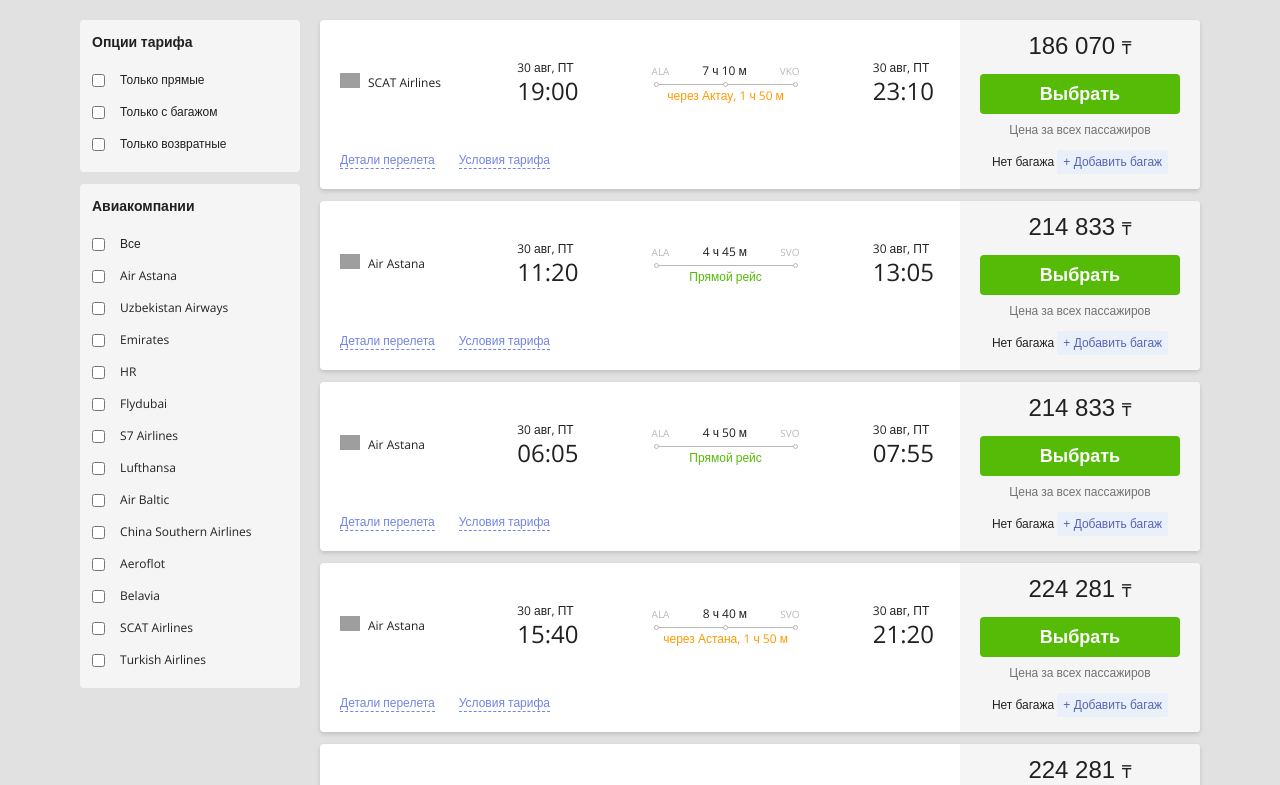
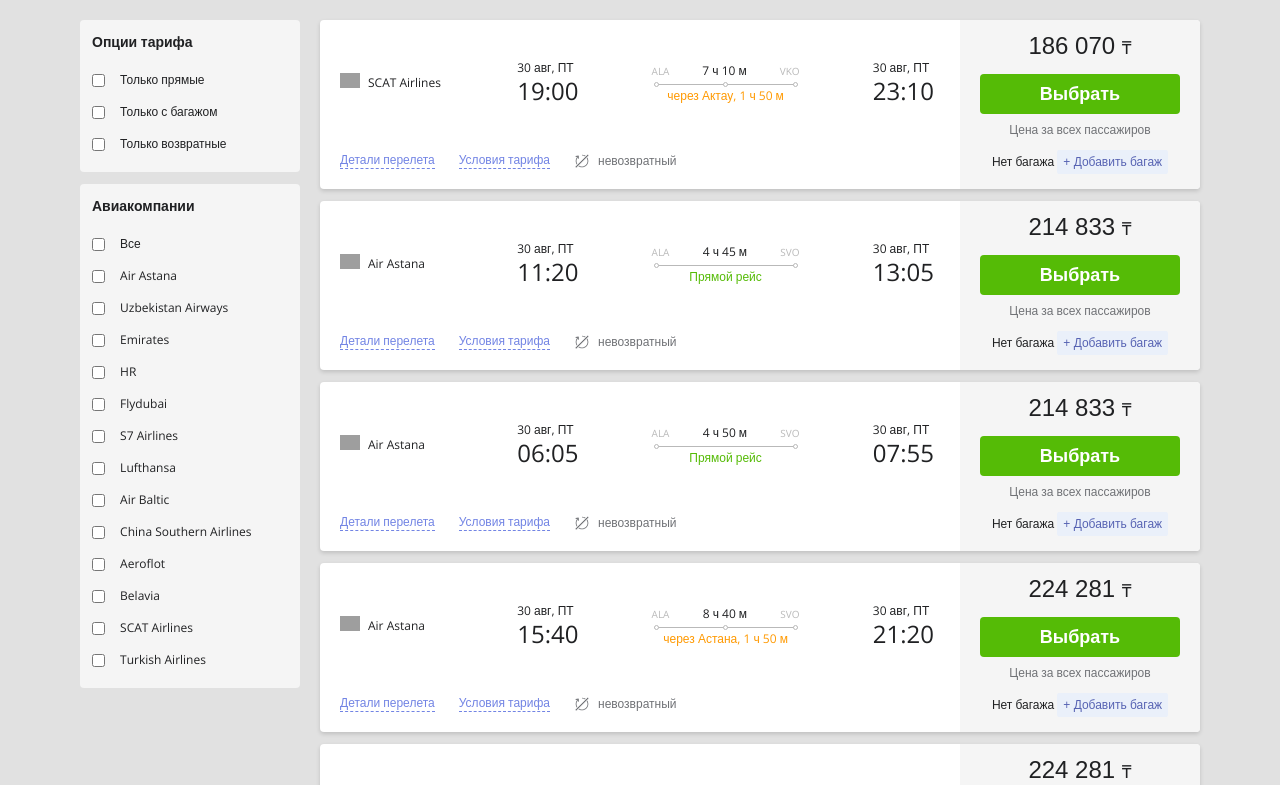
Before and after one commit to nurbakhyt/aviatravel-search-page, a Vue app: page / in a window 1280 px wide. Shown: the top 785 px of the page. Built offline with nearby package versions, Linux system fonts and the light colour scheme; grey boxes are pictures that could not be loaded.

Commit message:
fix: not refundable => невозвратный

```diff
--- a/src/components/Card.vue
+++ b/src/components/Card.vue
@@ -42,7 +42,7 @@
           Условия тарифа
         </a>
         <span
-          v-if="flight.refundable"
+          v-if="!flight.refundable"
           class="additional_info__label"
         >
           <svg
```
